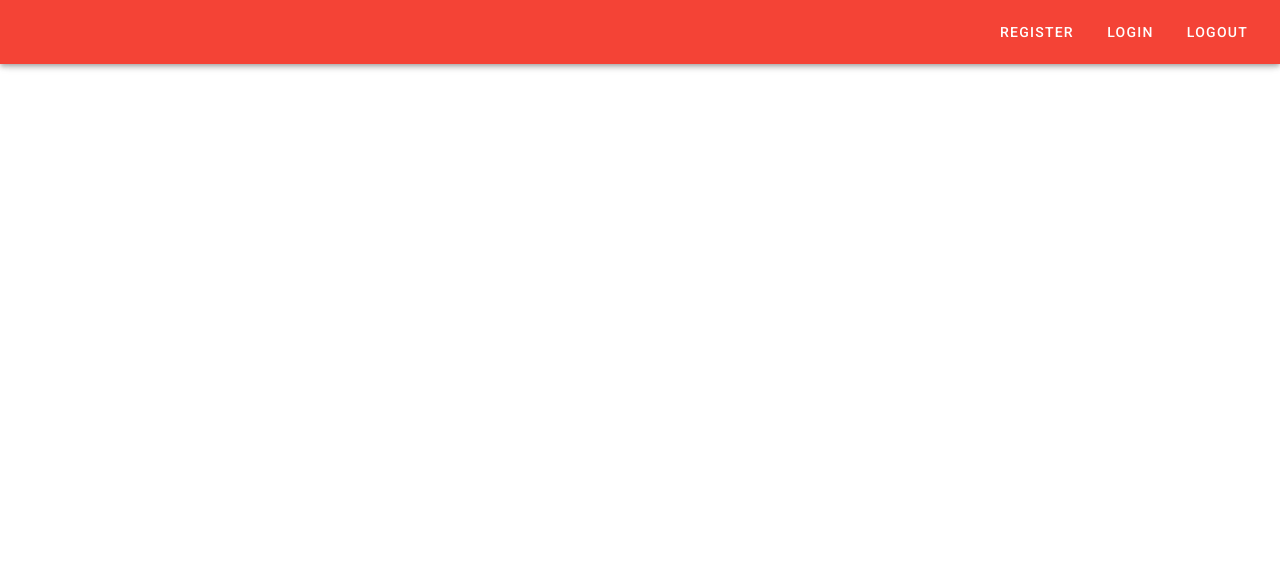
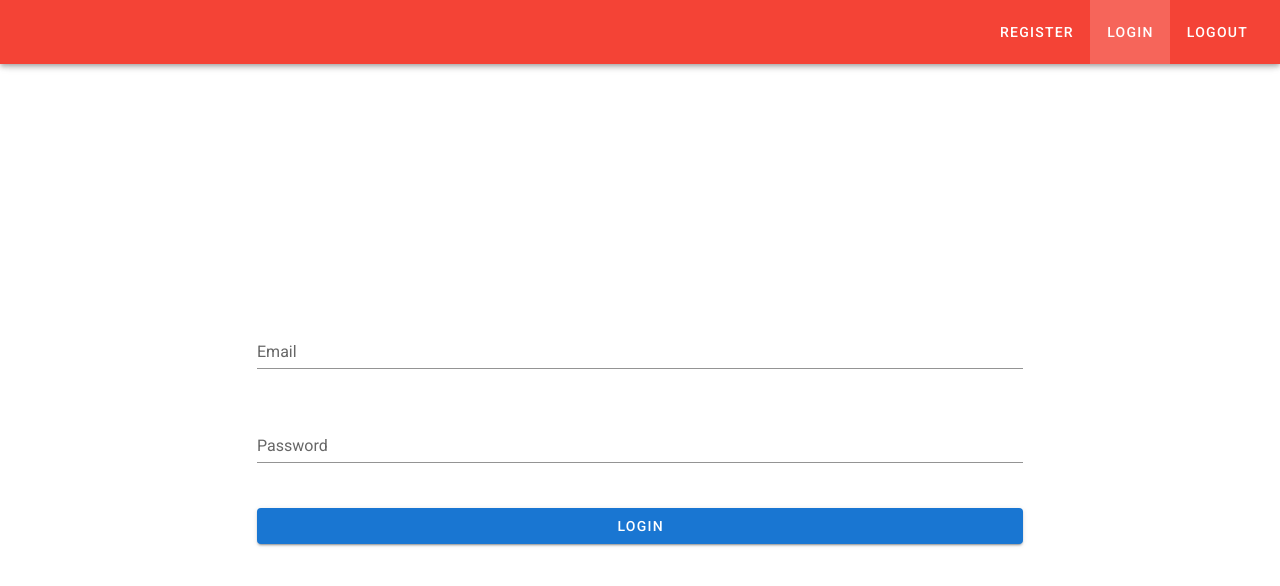
Before and after one commit to BioBoost/mobile-apps-authentication-demo, a Vue app: page /login in a window 1280 px wide. Shown: the top 586 px of the page. Built offline with nearby package versions, Linux system fonts and the light colour scheme.

Commit message:
Create login view and setup navigation

```diff
--- a/src/App.vue
+++ b/src/App.vue
@@ -6,7 +6,7 @@
       <v-spacer></v-spacer>
       <v-toolbar-items>
         <v-btn color="white" to="/register" text>Register</v-btn>
-        <v-btn color="white" text>Login</v-btn>
+        <v-btn color="white" to="/login" text>Login</v-btn>
         <v-btn color="white" text>Logout</v-btn>
       </v-toolbar-items>
     </v-app-bar>
--- a/src/router/index.js
+++ b/src/router/index.js
@@ -2,6 +2,7 @@ import Vue from 'vue'
 import VueRouter from 'vue-router'
 import Home from '../views/Home.vue'
 import Register from '@/views/Register.vue'
+import Login from '@/views/Login.vue'
 
 Vue.use(VueRouter)
 
@@ -24,6 +25,11 @@ const routes = [
     name: 'Register',
     component: Register
   },
+  {
+    path: '/login',
+    name: 'Login',
+    component: Login
+  },
 ]
 
 const router = new VueRouter({
--- /dev/null
+++ b/src/views/Login.vue
@@ -0,0 +1,56 @@
+<template>
+  <v-row align="center" justify="center">
+    <v-col cols="12" md="8">
+
+      <v-form v-model="valid">
+        <v-row align="center" justify="center">
+          <v-col cols="12">
+            <v-text-field
+              v-model="email" label="Email" :rules="emailRules" required
+            ></v-text-field>
+          </v-col>
+        </v-row>
+
+        <v-row align="center" justify="center">
+          <v-col cols="12">
+            <v-text-field
+              v-model="password" label="Password" :rules="passwordRules" type="password" required
+            ></v-text-field>
+          </v-col>
+        </v-row>
+
+        <v-row align="center" justify="center">
+          <v-col cols="12">
+            <v-btn block color="primary">Login</v-btn>
+          </v-col>
+        </v-row>
+      </v-form>
+    </v-col>
+  </v-row>
+
+</template>
+
+<script>
+export default {
+  name: 'Login',
+  components: {
+  },
+  data: function() {
+    return {
+      valid: false,
+
+      email: '',
+      password: '',
+
+      emailRules: [
+        v => !!v || 'E-mail is required',
+        v => /.+@.+/.test(v) || 'E-mail must be valid',
+      ],
+      passwordRules: [
+        v => !!v || 'Password is required',
+        v => v.length >= 12 || 'Password must be more than 12 characters',
+      ],
+    }
+  },
+}
+</script>
```
Also changed, not shown: 1 other file (tests, documents, lock files or other folders).
